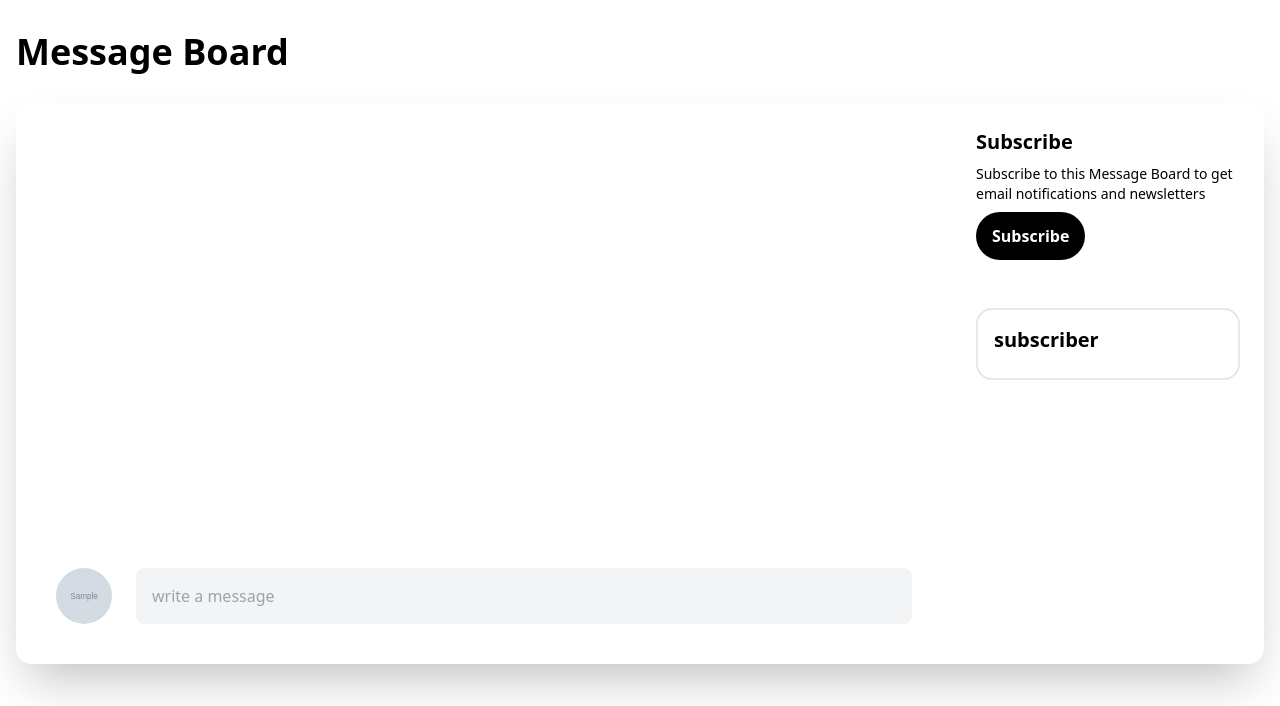
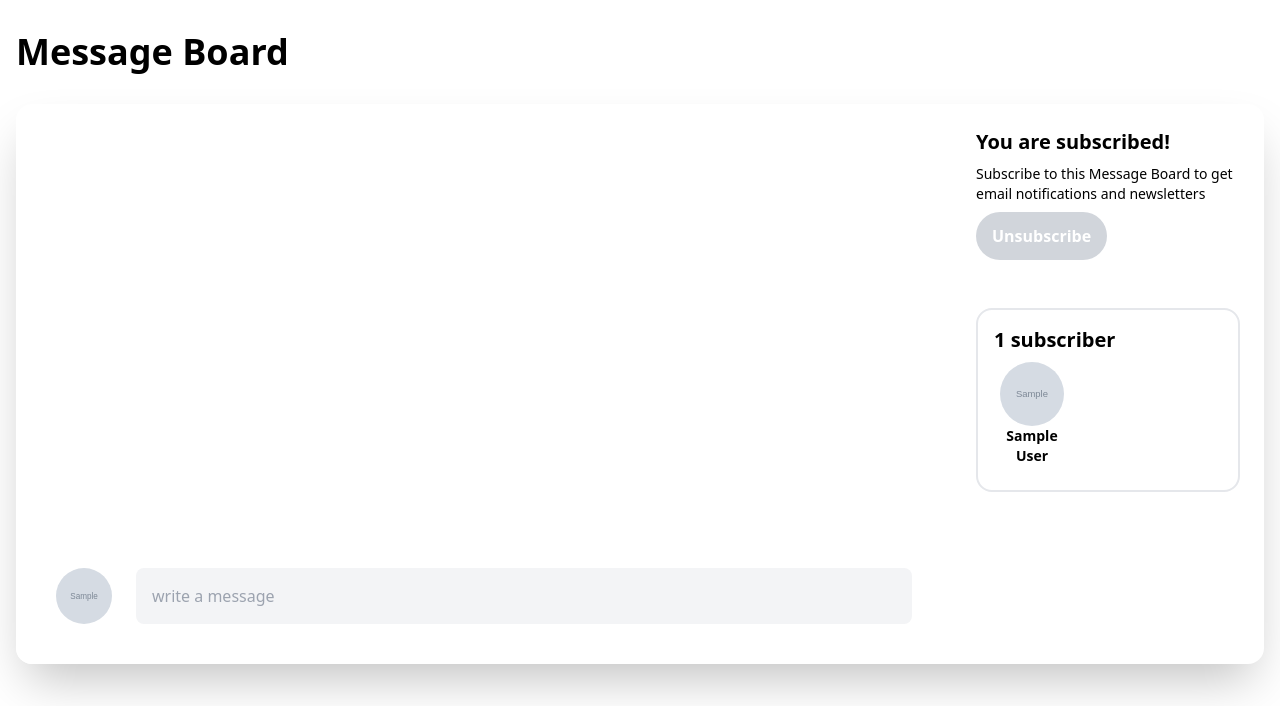
Before and after one commit to WaveGuide1/email_service, a Django app: page /messageboard/ in a window 1280 px wide. Shown: the part 80-786 px from the top of the page. Run offline with Django 5.2, Linux system fonts and the light colour scheme; a user stored in the database is signed in; tables that the repository leaves empty hold one stand-in row (values such as "Sample post"); grey boxes marked "Sample" are stand-in pictures; parts of the project's set-up code (start-up, migrations or seed data) failed here and were passed over; some libraries are stand-ins or nearby versions.

Commit message:
subscriber implementation

```diff
--- a/message_app/templates/a_message/index.html
+++ b/message_app/templates/a_message/index.html
@@ -50,13 +50,13 @@
 
         <div class="p-6 hidden md:block">
             <div class="mb-12">
-                {% if user in messageboard.subscribers.all %}
+                {% if user in messageboard.subscriber.all %}
                 <h2>You are subscribed!</h2>
                 {% else %}
                 <h2>Subscribe</h2>
                 {% endif %}
                 <div class="block text-sm mb-2">Subscribe to this Message Board to get email notifications and newsletters</div>
-                {% if user in messageboard.subscribers.all %}
+                {% if user in messageboard.subscriber.all %}
                 <a href="{% url 'subscribe' %}" class="inline-block bg-gray-300 hover:bg-red-500 text-white font-bold rounded-full py-3 px-4">Unsubscribe</a>
                 {% else %}
                 <a href="{% url 'subscribe' %}" class="inline-block bg-black hover:bg-emerald-500 text-white font-bold rounded-full py-3 px-4">Subscribe</a>
@@ -64,10 +64,10 @@
             </div>
 
             <div class="rounded-2xl border-2 border-gray-200 p-4">
-                <h2>{{ messageboard.subscribers.count }} subscriber{{ messageboard.subscribers.count|pluralize }}</h2>
+                <h2>{{ messageboard.subscriber.count }} subscriber{{ messageboard.subscriber.count|pluralize }}</h2>
                 <ul class="grid grid-cols-3">
 
-                    {% for subscriber in messageboard.subscribers.all %}
+                    {% for subscriber in messageboard.subscriber.all %}
                     <li class="block mb-2">
                         <a href="{% url 'profile' subscriber.username %}">
                             <div class="flex justify-center">
--- a/message_app/urls.py
+++ b/message_app/urls.py
@@ -4,4 +4,5 @@
 
 urlpatterns = [
     path('', message_view, name='messageboard'),
+    path('subscribe/', subscribe, name='subscribe'),
 ]
--- a/message_app/views.py
+++ b/message_app/views.py
@@ -28,3 +28,15 @@
 
     context = {'messageboard': messageboard, 'form': form}
     return render(request, 'a_message/index.html', context)
+
+
+@login_required
+def subscribe(request):
+    messageboard = get_object_or_404(MessageBoard, id=1)
+
+    if request.user not in messageboard.subscriber.all():
+        messageboard.subscriber.add(request.user)
+    else:
+        messageboard.subscriber.remove(request.user)
+
+    return redirect('messageboard')
```
